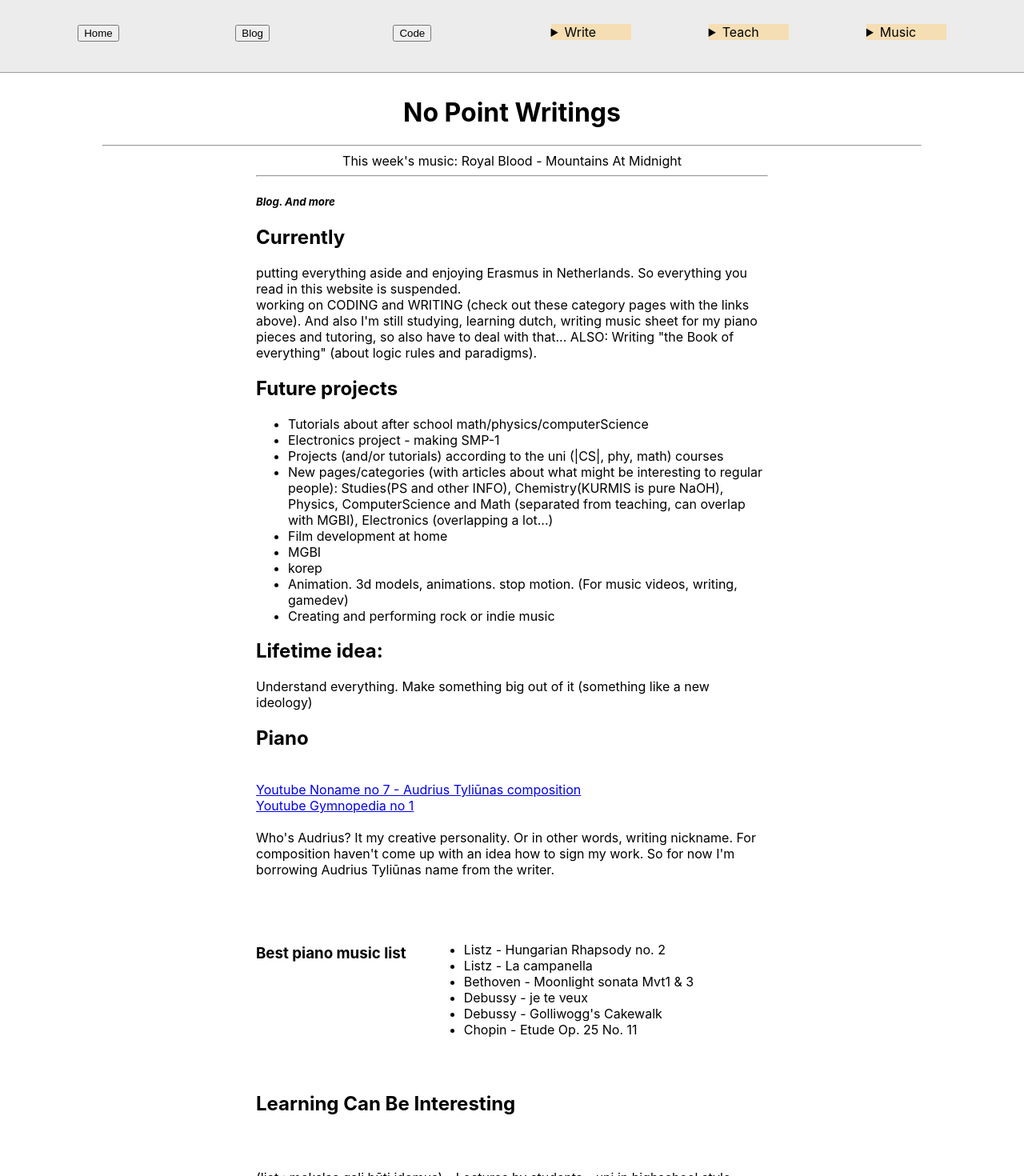
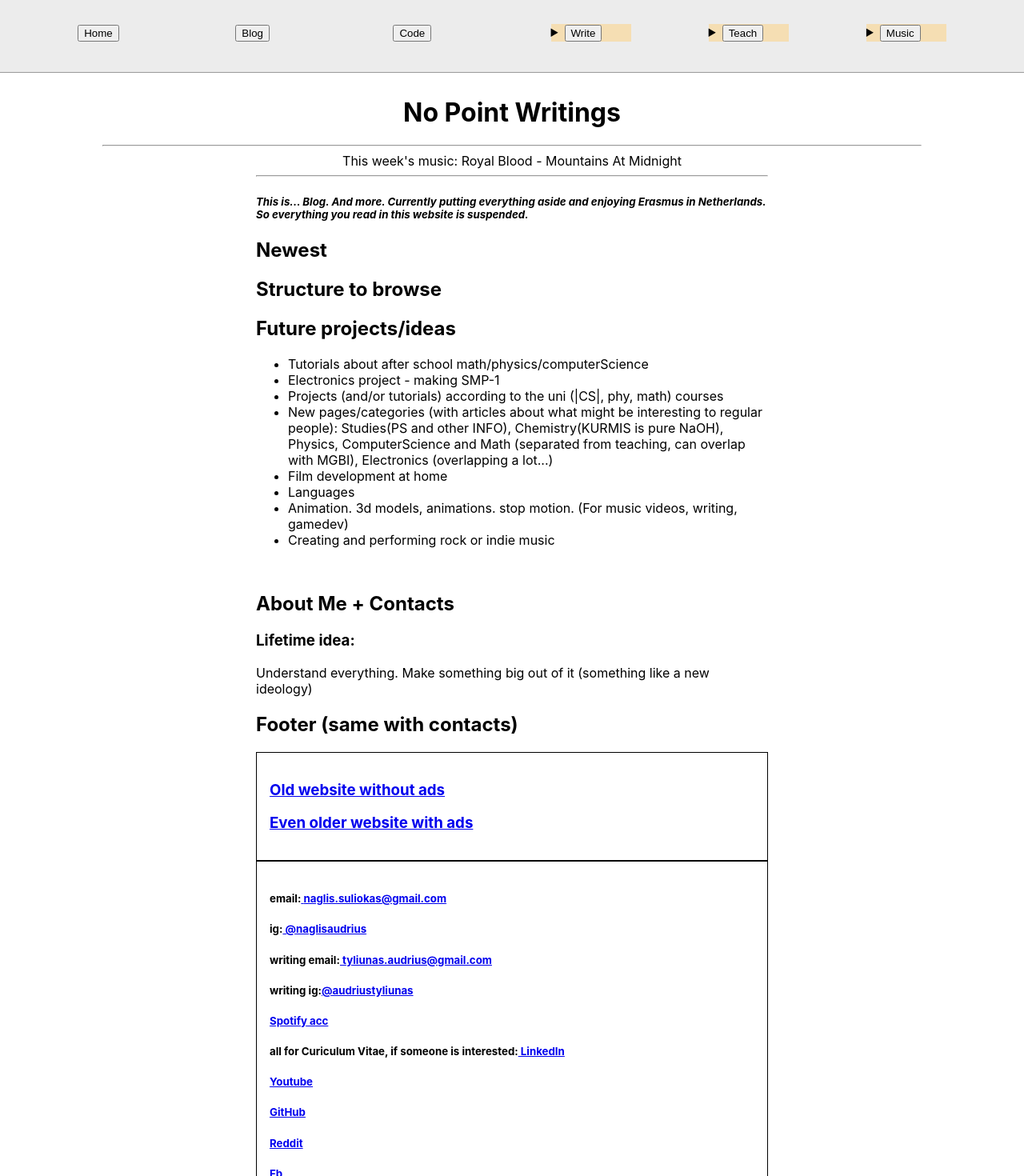
Before and after one commit to naglissul/naglissul.github.io, a React (Create React App) app: page /#/ in a window 1280 px wide. Shown: the top 1470 px of the page at 80% size. Built offline with nearby package versions, Linux system fonts and the light colour scheme.

Commit message:
Add homepage structure

```diff
--- a/src/App.tsx
+++ b/src/App.tsx
@@ -13,14 +13,6 @@ function App() {
           {routes.map((route) => (
             <Route key={route.path} path={route.path} element={route.element} />
           ))}
-          <Route
-            path="/treasurehunt"
-            element={
-              <h1 style={{ paddingTop: "4em", textAlign: "center" }}>
-                This gonna be a page for permanent treasurehunt in NL and LT
-              </h1>
-            }
-          />
         </Routes>
       </div>
     </HashRouter>
--- a/src/constants.tsx
+++ b/src/constants.tsx
@@ -1,6 +1,7 @@
 import BlogPage from "./pages/blogPage/BlogPage";
 import CodePage from "./pages/codePage/CodePage";
 import HomePage from "./pages/homePage/HomePage";
+import MusicPage from "./pages/musicPages/MusicPage";
 import NotFoundPage from "./pages/notFoundPage/NotFoundPage";
 import TeachPage from "./pages/teachPage/TeachPage";
 import WritePage from "./pages/writePage/WritePage";
@@ -63,7 +64,7 @@ export const routes = [
       </h1>
     ),
   },
-  { path: "/music", title: "Music", element: <h1>About the music...</h1> },
+  { path: "/music", title: "Music", element: <MusicPage /> },
   {
     path: "/music/listen",
     title: "Music to listen",
--- a/src/generalComponents/NavHeader.tsx
+++ b/src/generalComponents/NavHeader.tsx
@@ -46,43 +46,51 @@ function NavHeader() {
         </div>
         <div style={{ width: "100px" }}>
           <details style={{ backgroundColor: "wheat" }}>
-            <summary>Write</summary>
-            <ul>
-              <li>
+            <summary>
               <button
                 onClick={() => {
                   navigate("/write");
                 }}
               >
-                  Fiction
+                Write
               </button>
-              </li>
+            </summary>
+            <ul>
+              <li>Fiction</li>
               <li>Other</li>
             </ul>
           </details>
         </div>
         <div style={{ width: "100px" }}>
           <details style={{ backgroundColor: "wheat" }}>
-            <summary>Teach</summary>
-            <ul>
-              <li>School</li>
-              <li>Korep</li>
-              <li>
+            <summary>
               <button
                 onClick={() => {
                   navigate("/teach");
                 }}
               >
-                  Konsp
+                Teach
               </button>
-              </li>
+            </summary>
+            <ul>
+              <li>School</li>
+              <li>Korep</li>
+              <li>Konsp</li>
               <li>MGBI</li>
             </ul>
           </details>
         </div>
         <div style={{ width: "100px" }}>
           <details style={{ backgroundColor: "wheat" }}>
-            <summary>Music</summary>
+            <summary>
+              <button
+                onClick={() => {
+                  navigate("/music");
+                }}
+              >
+                Music
+              </button>
+            </summary>
             <ul>
               <li>Listen</li>
               <li>Piano</li>
--- a/src/pages/homePage/HomePage.tsx
+++ b/src/pages/homePage/HomePage.tsx
@@ -20,17 +20,16 @@ function HomePage() {
           <BestMusic name="Royal Blood - Mountains At Midnight" />
           <hr />
           <h5>
-            <em>Blog. And more</em>
+            <em>
+              This is... Blog. And more. Currently putting everything aside and
+              enjoying Erasmus in Netherlands. So everything you read in this
+              website is suspended.
+            </em>
           </h5>
-          <h1>Currently</h1>
-          putting everything aside and enjoying Erasmus in Netherlands. So
-          everything you read in this website is suspended. <br />
-          working on CODING and WRITING (check out these category pages with the
-          links above). And also I'm still studying, learning dutch, writing
-          music sheet for my piano pieces and tutoring, so also have to deal
-          with that... ALSO: Writing "the Book of everything" (about logic rules
-          and paradigms).
-          <h1>Future projects</h1>
+          <h1>Newest</h1>
+          <h1>Structure to browse</h1>
+
+          <h1>Future projects/ideas</h1>
           <ul>
             <li>Tutorials about after school math/physics/computerScience</li>
             <li>Electronics project - making SMP-1</li>
@@ -46,62 +45,24 @@ function HomePage() {
               (overlapping a lot...)
             </li>
             <li>Film development at home</li>
-            <li>MGBI</li>
-            <li>korep</li>
+            <li>Languages</li>
             <li>
               Animation. 3d models, animations. stop motion. (For music videos,
               writing, gamedev)
             </li>
             <li>Creating and performing rock or indie music</li>
           </ul>
-          <h1>Lifetime idea:</h1>
+
+          <br />
+          <h1>About Me + Contacts</h1>
+          <h3>Lifetime idea:</h3>
           <p>
             Understand everything. Make something big out of it (something like
             a new ideology)
           </p>
-          <h1>Piano</h1>
-          <br />
-          <a href="https://youtu.be/0Nwi_o2NJ1g">
-            Youtube Noname no 7 - Audrius Tyliūnas composition
-          </a>
-          <br />
-          <a href="https://youtu.be/b-iR1_1BqbQ">Youtube Gymnopedia no 1</a>
-          <br />
-          <br />
-          Who's Audrius? It my creative personality. Or in other words, writing
-          nickname. For composition haven't come up with an idea how to sign my
-          work. So for now I'm borrowing Audrius Tyliūnas name from the writer.
-          <div
-            style={{
-              display: "flex",
-              marginTop: "10%",
-              gap: "2em",
-              flexWrap: "wrap",
-            }}
-          >
-            <h3>Best piano music list</h3>
-            <ul>
-              <li>Listz - Hungarian Rhapsody no. 2</li>
-              <li>Listz - La campanella</li>
-              <li>Bethoven - Moonlight sonata Mvt1 & 3</li>
-              <li>Debussy - je te veux</li>
-              <li>Debussy - Golliwogg's Cakewalk</li>
-              <li>Chopin - Etude Op. 25 No. 11</li>
-            </ul>
-            <h1>Learning Can Be Interesting</h1>
-            <p>
-              {" "}
-              (liet.: mokslas gali būti įdomus) - Lectures by students - uni in
-              highschool style +Stud-stud (?)
-            </p>
-            {/* <h1>Treasure hunt (private) (also make a platform?) </h1> */}
-            <h1>Geo cachy thingy</h1>
-            <h3>NL</h3>
-            <br />
-            {/* <p>LIN spinteles - QR codes... to this web. As a key to open encoded file?</p> */}
-            <Archive />
-            <Contacts />
-          </div>
+          <h1>Footer (same with contacts)</h1>
+          <Archive />
+          <Contacts />
         </section>
         <aside></aside>
       </main>
--- /dev/null
+++ b/src/pages/musicPages/MusicPage.tsx
@@ -0,0 +1,49 @@
+import Contacts from "../homePage/components/Contacts";
+
+function MusicPage() {
+  return (
+    <>
+      <main>
+        <aside></aside>
+        <section>
+          <h1>Piano</h1>
+          <br />
+          <a href="https://youtu.be/0Nwi_o2NJ1g">
+            Youtube Noname no 7 - Audrius Tyliūnas composition
+          </a>
+          <br />
+          <a href="https://youtu.be/b-iR1_1BqbQ">Youtube Gymnopedia no 1</a>
+          <br />
+          <br />
+          Who's Audrius? It my creative personality. Or in other words, writing
+          nickname. For composition haven't come up with an idea how to sign my
+          work. So for now I'm borrowing Audrius Tyliūnas name from the writer.
+          <div
+            style={{
+              display: "flex",
+              marginTop: "10%",
+              gap: "2em",
+              flexWrap: "wrap",
+            }}
+          />
+          <h3>Best piano music list</h3>
+          <ul>
+            <li>Listz - Hungarian Rhapsody no. 2</li>
+            <li>Listz - La campanella</li>
+            <li>Bethoven - Moonlight sonata Mvt1 & 3</li>
+            <li>Debussy - je te veux</li>
+            <li>Debussy - Golliwogg's Cakewalk</li>
+            <li>Chopin - Etude Op. 25 No. 11</li>
+          </ul>
+        </section>
+
+        <aside></aside>
+      </main>
+      <footer style={{ paddingTop: "10px" }}>
+        <Contacts />
+      </footer>
+    </>
+  );
+}
+
+export default MusicPage;
--- a/src/pages/teachPage/TeachPage.tsx
+++ b/src/pages/teachPage/TeachPage.tsx
@@ -112,6 +112,11 @@ function TeachPage() {
             src="assets\func-basic-10.png"
             alt="basics of functions problems 10 grade"
           ></img>
+          <h1>Learning Can Be Interesting</h1>
+          <p>
+            (liet.: mokslas gali būti įdomus) - Lectures by students - uni in
+            highschool style +Stud-stud (?)
+          </p>
         </section>
         <aside></aside>
       </main>
--- a/src/pages/writePage/WritePage.tsx
+++ b/src/pages/writePage/WritePage.tsx
@@ -93,6 +93,7 @@ function WritePage() {
           © Naglis Šuliokas{" "}
           {/*2023 Later make that all the pdf files be stored in blog-posts repository, and there would be the copyright. And for this repository code you could make whatever you want */}
           {/*Also make a new repository, so that the old writing files would ACTUALLY not be able to find */}
+          "the Book of everything" (about logic rules and paradigms).
         </section>
 
         <aside></aside>
```
Lines whose indentation alone changed are shown as unchanged.
